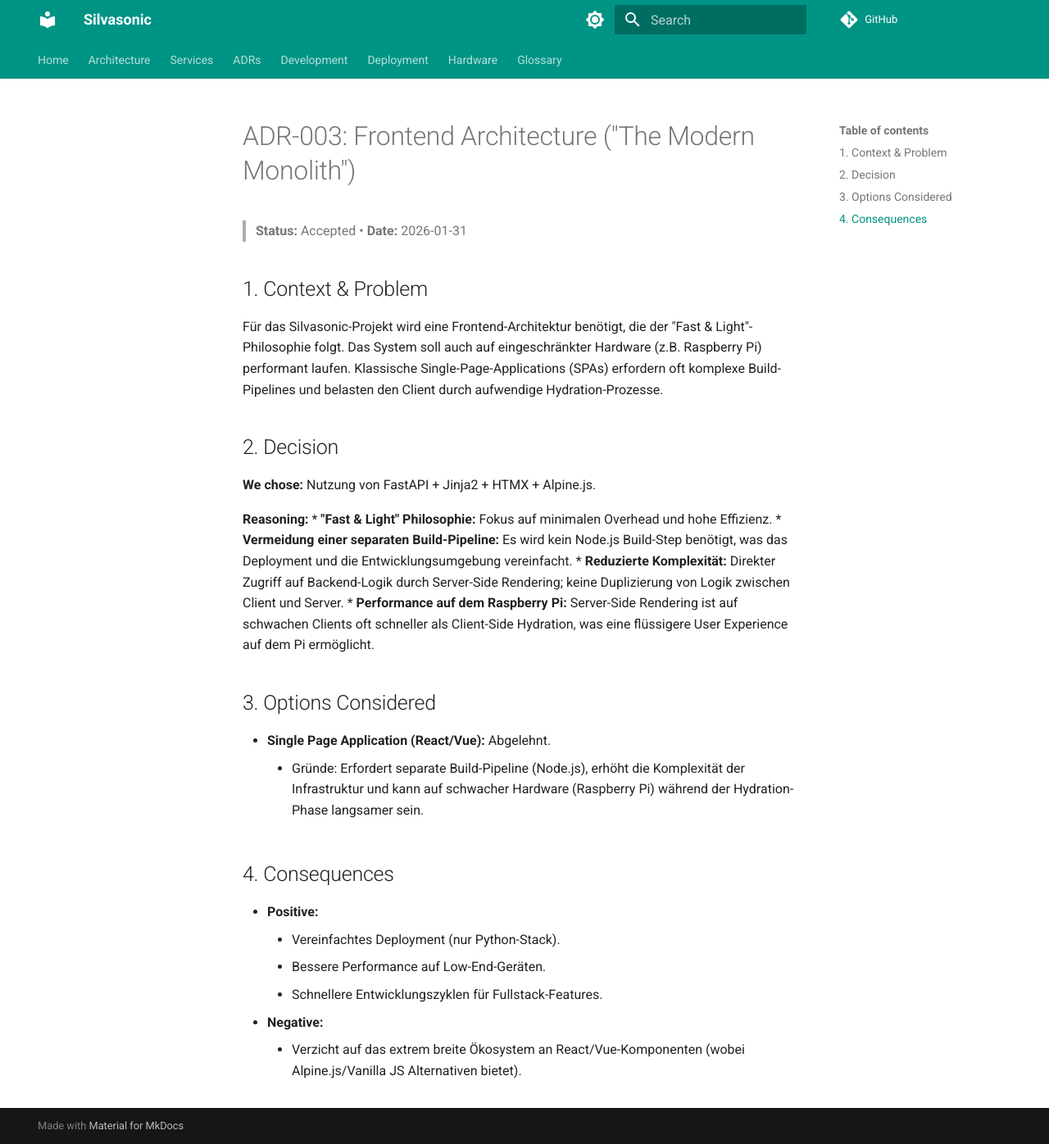
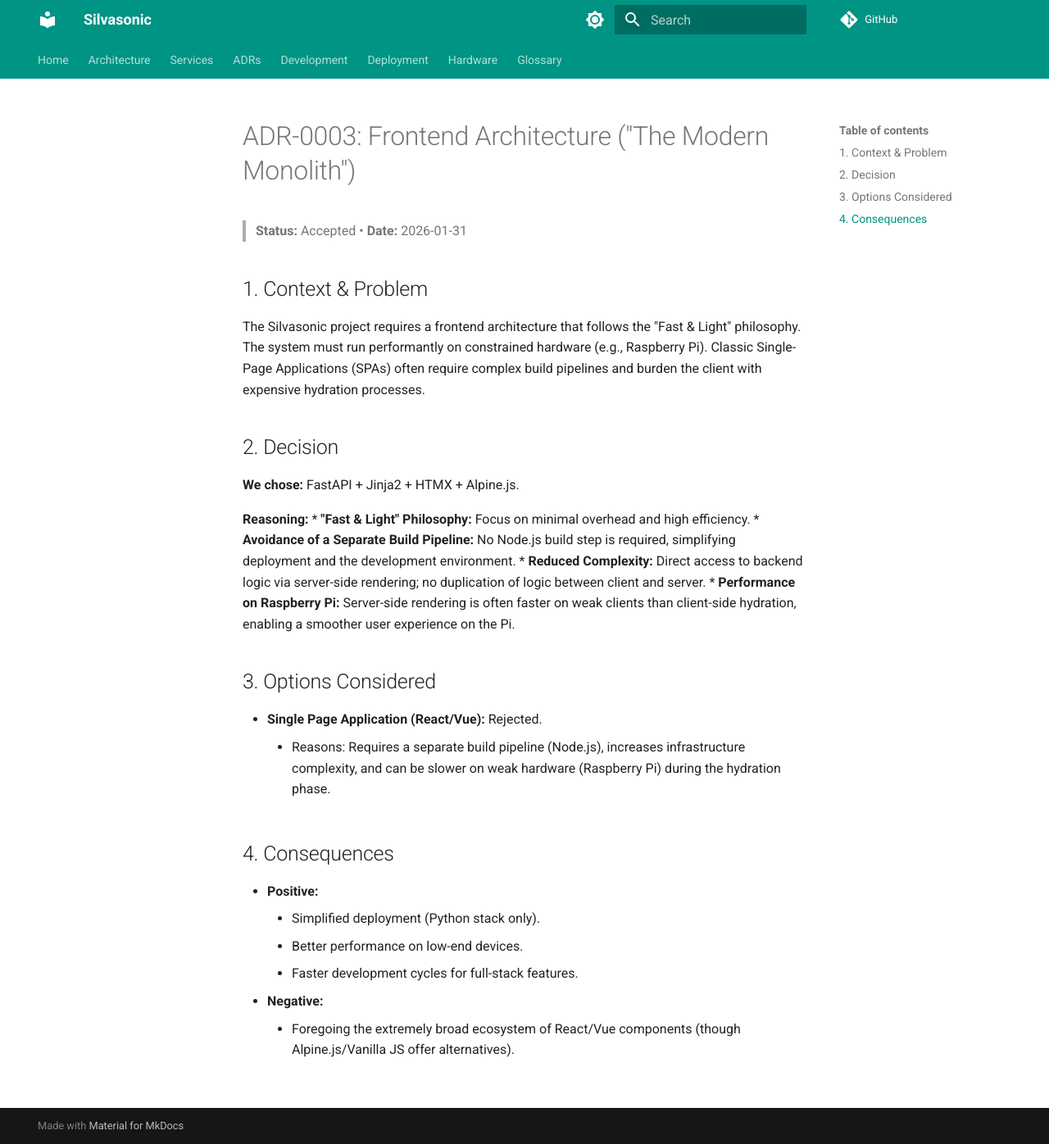
Before and after one commit to kyellsen/silvasonic, an MkDocs documentation site: the page built from docs/adr/0003-frontend-architecture.md, in a window 1280 px wide and 1396 px high. Shown: the whole window at 82% size. Built offline with MkDocs 1.6.1 and Material for MkDocs 9.7.7, drawn with Linux system fonts in a browser that asks for light colours; comment, search, counter and statistics services are not loaded.

```diff
--- a/.pre-commit-config.yaml
+++ b/.pre-commit-config.yaml
@@ -1,3 +1,4 @@
+---
 repos:
   - repo: local
     hooks:
--- a/docs/adr/0003-frontend-architecture.md
+++ b/docs/adr/0003-frontend-architecture.md
@@ -1,27 +1,27 @@
-# ADR-003: Frontend Architecture ("The Modern Monolith")
+# ADR-0003: Frontend Architecture ("The Modern Monolith")
 
 > **Status:** Accepted • **Date:** 2026-01-31
 
 ## 1. Context & Problem
-Für das Silvasonic-Projekt wird eine Frontend-Architektur benötigt, die der "Fast & Light"-Philosophie folgt. Das System soll auch auf eingeschränkter Hardware (z.B. Raspberry Pi) performant laufen. Klassische Single-Page-Applications (SPAs) erfordern oft komplexe Build-Pipelines und belasten den Client durch aufwendige Hydration-Prozesse.
+The Silvasonic project requires a frontend architecture that follows the "Fast & Light" philosophy. The system must run performantly on constrained hardware (e.g., Raspberry Pi). Classic Single-Page Applications (SPAs) often require complex build pipelines and burden the client with expensive hydration processes.
 
 ## 2. Decision
-**We chose:** Nutzung von FastAPI + Jinja2 + HTMX + Alpine.js.
+**We chose:** FastAPI + Jinja2 + HTMX + Alpine.js.
 
 **Reasoning:**
-*   **"Fast & Light" Philosophie:** Fokus auf minimalen Overhead und hohe Effizienz.
-*   **Vermeidung einer separaten Build-Pipeline:** Es wird kein Node.js Build-Step benötigt, was das Deployment und die Entwicklungsumgebung vereinfacht.
-*   **Reduzierte Komplexität:** Direkter Zugriff auf Backend-Logik durch Server-Side Rendering; keine Duplizierung von Logik zwischen Client und Server.
-*   **Performance auf dem Raspberry Pi:** Server-Side Rendering ist auf schwachen Clients oft schneller als Client-Side Hydration, was eine flüssigere User Experience auf dem Pi ermöglicht.
+*   **"Fast & Light" Philosophy:** Focus on minimal overhead and high efficiency.
+*   **Avoidance of a Separate Build Pipeline:** No Node.js build step is required, simplifying deployment and the development environment.
+*   **Reduced Complexity:** Direct access to backend logic via server-side rendering; no duplication of logic between client and server.
+*   **Performance on Raspberry Pi:** Server-side rendering is often faster on weak clients than client-side hydration, enabling a smoother user experience on the Pi.
 
 ## 3. Options Considered
-*   **Single Page Application (React/Vue):** Abgelehnt.
-    *   Gründe: Erfordert separate Build-Pipeline (Node.js), erhöht die Komplexität der Infrastruktur und kann auf schwacher Hardware (Raspberry Pi) während der Hydration-Phase langsamer sein.
+*   **Single Page Application (React/Vue):** Rejected.
+    *   Reasons: Requires a separate build pipeline (Node.js), increases infrastructure complexity, and can be slower on weak hardware (Raspberry Pi) during the hydration phase.
 
 ## 4. Consequences
 *   **Positive:**
-    *   Vereinfachtes Deployment (nur Python-Stack).
-    *   Bessere Performance auf Low-End-Geräten.
-    *   Schnellere Entwicklungszyklen für Fullstack-Features.
+    *   Simplified deployment (Python stack only).
+    *   Better performance on low-end devices.
+    *   Faster development cycles for full-stack features.
 *   **Negative:**
-    *   Verzicht auf das extrem breite Ökosystem an React/Vue-Komponenten (wobei Alpine.js/Vanilla JS Alternativen bietet).
+    *   Foregoing the extremely broad ecosystem of React/Vue components (though Alpine.js/Vanilla JS offer alternatives).
--- a/mkdocs.yml
+++ b/mkdocs.yml
@@ -1,9 +1,9 @@
+---
 site_name: Silvasonic
 site_description: Bioacoustic Monitoring System Documentation
 site_author: Silvasonic Team
 repo_url: https://github.com/yourusername/silvasonic
 edit_uri: edit/main/docs/
-
 theme:
   name: material
   features:
@@ -26,26 +26,17 @@ theme:
       toggle:
         icon: material/brightness-4
         name: Switch to light mode
-
 nav:
   - Home: index.md
-  - Architecture:
-      - architecture/
+  - Architecture: [architecture/]
   - Services:
       - Template Service: services/template.md
-  - ADRs:
-      - adr/
-  - Development:
-      - development/
-  - Deployment:
-      - deployment/
+  - ADRs: [adr/]
+  - Development: [development/]
+  - Deployment: [deployment/]
   - Hardware: hardware.md
   - Glossary: glossary.md
-
-plugins:
-  - search
-  - include-markdown
-
+plugins: [search, include-markdown]
 markdown_extensions:
   - admonition
   - pymdownx.details
--- a/pyproject.toml
+++ b/pyproject.toml
@@ -22,6 +22,7 @@ silvasonic-processor = { workspace = true }
 silvasonic-weather = { workspace = true }
 silvasonic-healthchecker = { workspace = true }
 silvasonic-livesound = { workspace = true }
+silvasonic-template = { workspace = true }
 
 # --- DEVELOPMENT DEPENDENCIES ---
 [dependency-groups]
@@ -61,6 +62,7 @@ dev = [
     # "silvasonic-web-interface",
     # "silvasonic-birdnet",
     # "silvasonic-weather",
+    "silvasonic-template",
 ]
 
 # --- TOOLS CONFIGURATION ---
```
Also changed, not shown: docs/adr/0004-use-podman.md (+2 -3 lines), podman-compose.yml (line endings or trailing spaces), 8 other files.
